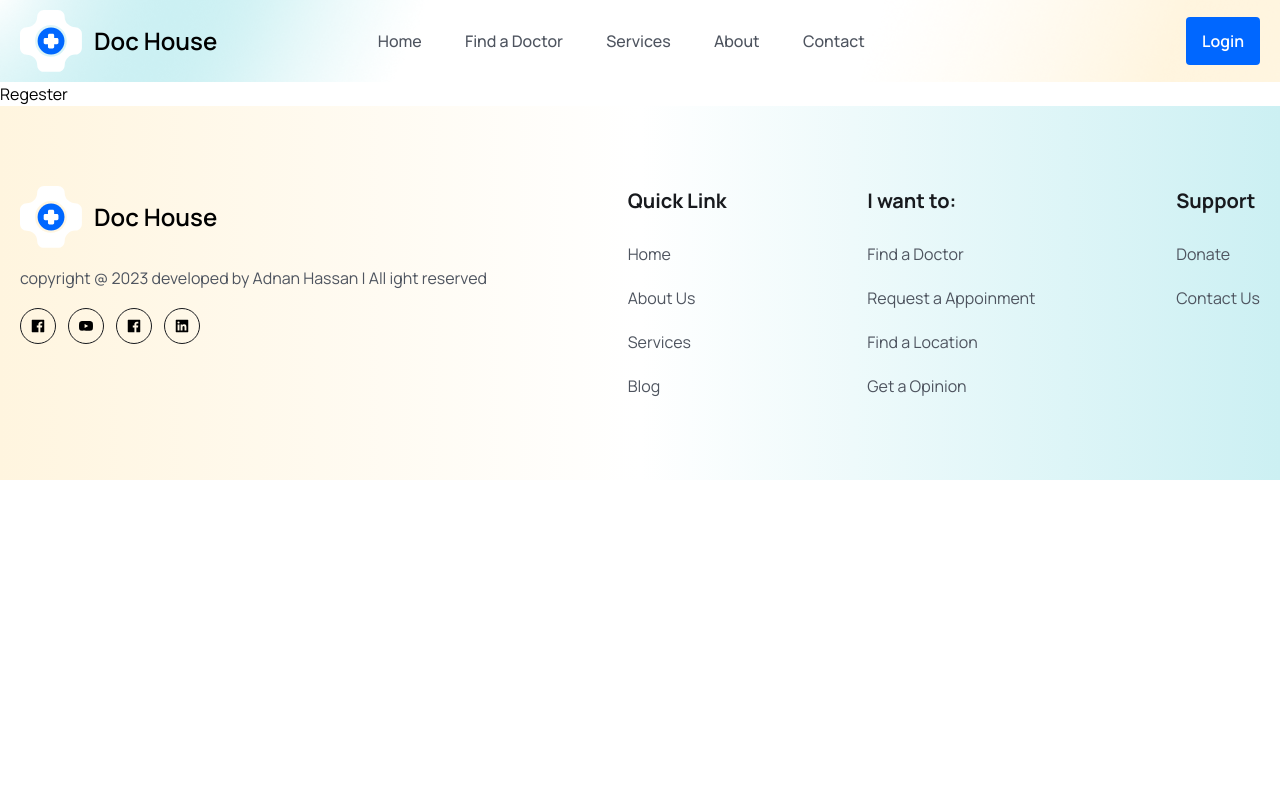
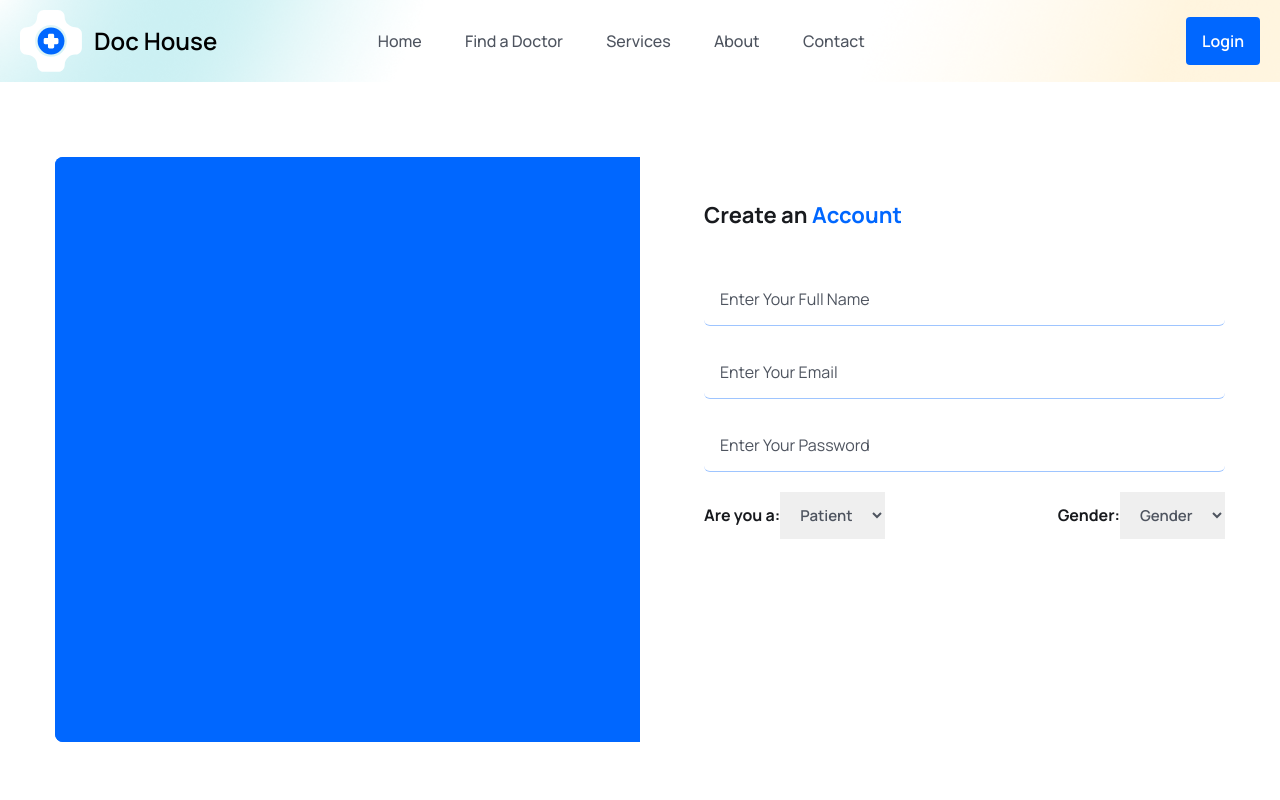
Before and after one commit to imadnanhassan/medicare, a React (Vite) app in the folder fontrend/: page /regster in a window 1280 px wide. Shown: the top 800 px of the page. Built offline with nearby package versions, Linux system fonts and the light colour scheme; what tailwindcss-animated would draw is missing.

Commit message:
signup page

```diff
--- a/fontrend/src/pages/Login/SignUp.jsx
+++ b/fontrend/src/pages/Login/SignUp.jsx
@@ -1,11 +1,84 @@
-import React from 'react';
+import React from "react";
+import signUpImg from "../../assets/images/signup.gif";
 
 const SignUp = () => {
-   return (
-      <div>
-         Regester
+  return (
+    <section className="px-5 lg:px-0">
+      <div className="max-w-[1170px] mx-auto">
+        <div className="grid grid-cols-1 lg:grid-cols-2 ">
+          <div className="hidden lg:block bg-primaryColor rounded-lg">
+            <figure className="rounded-l-lg">
+              <img src={signUpImg} alt="" className="w-full rounded-l-lg" />
+            </figure>
+          </div>
+
+          <div className="py-10 rounded-l-lg lg:pl-16">
+            <h3 className="text-headingColor text-[22px] font-bold mb-10 leading-9">
+              Create an <span className="text-primaryColor">Account</span>
+            </h3>
+            <form className="py-4 md:py-0 px-3 md:px-0">
+              <div className="mb-5">
+                <input
+                  type="text"
+                  placeholder="Enter Your Full Name"
+                  name="name"
+                  value=""
+                  required
+                  className="w-full pr-4 px-4 py-3 border-b border-[#0066ff61] focus:outline-none focus:border-b-primaryColor text-[16px] leading-7 text-headingColor placeholder:text-textColor rounded-md cursor-pointer"
+                />
+              </div>
+              <div className="mb-5">
+                <input
+                  type="email"
+                  placeholder="Enter Your Email"
+                  name="email"
+                  value=""
+                  required
+                  className="w-full pr-4 px-4 py-3 border-b border-[#0066ff61] focus:outline-none focus:border-b-primaryColor text-[16px] leading-7 text-headingColor placeholder:text-textColor rounded-md cursor-pointer"
+                />
+              </div>
+              <div className="mb-5">
+                <input
+                  type="password"
+                  placeholder="Enter Your Password"
+                  name="password"
+                  value=""
+                  required
+                  className="w-full pr-4 px-4 py-3 border-b border-[#0066ff61] focus:outline-none focus:border-b-primaryColor text-[16px] leading-7 text-headingColor placeholder:text-textColor rounded-md cursor-pointer"
+                />
+              </div>
+
+              <div className="mb-5 flex items-center justify-between">
+                <label className="text-headingColor font-bold text-[16px] leading-7">
+                  Are you a:
+                  <select
+                    name="role"
+                    className="text-textColor font-semibold text-[15px] px-4 py-3 focus:outline-none"
+                  >
+                    <option value="patient">Patient</option>
+                    <option value="doctor">Doctor</option>
+                  </select>
+                </label>
+
+                <label className="text-headingColor font-bold text-[16px] leading-7">
+                  Gender:
+                  <select
+                    name="gender"
+                    className="text-textColor font-semibold text-[15px] px-4 py-3 focus:outline-none"
+                  >
+                    <option value="">Gender</option>
+                    <option value="male">Male</option>
+                    <option value="female">Female</option>
+                    <option value="other">other</option>
+                  </select>
+                </label>
+              </div>
+            </form>
+          </div>
+        </div>
       </div>
-   );
+    </section>
+  );
 };
 
 export default SignUp;
```
